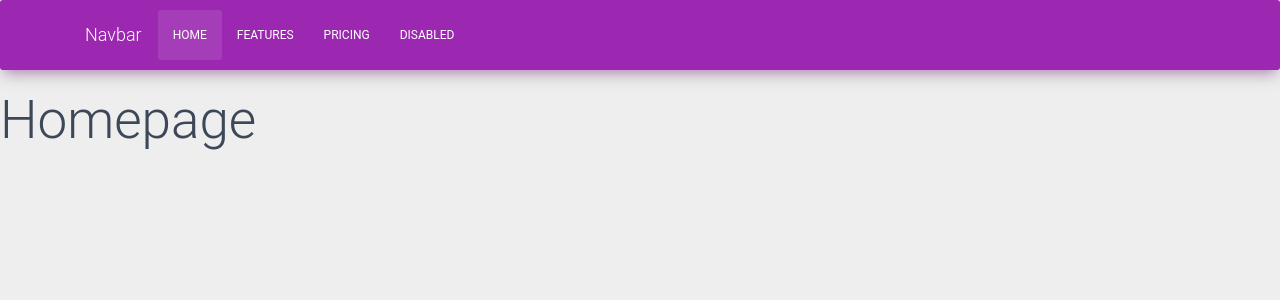
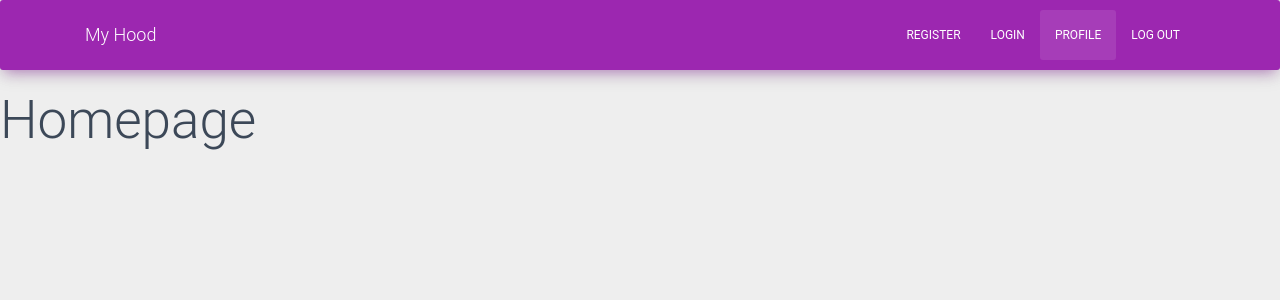
Before and after one commit to imekenye/My-Hood, a Django app: page / in a window 1280 px wide. Shown: the top 300 px of the page. Run offline with Django 3.2, Linux system fonts and the light colour scheme; some libraries are stand-ins or nearby versions.

Commit message:
add navbar html file

```diff
--- a/templates/partials/_navbar.html
+++ b/templates/partials/_navbar.html
@@ -1,25 +1,27 @@
 <nav class="navbar navbar-expand-lg bg-primary">
     <div class="container">
-    <a class="navbar-brand" href="#">Navbar</a>
-    <button class="navbar-toggler" type="button" data-toggle="collapse" data-target="#navbarNav" aria-controls="navbarNav" aria-expanded="false" aria-label="Toggle navigation">
+        <a class="navbar-brand" href="#">My Hood</a>
+        <button class="navbar-toggler" type="button" data-toggle="collapse" data-target="#navbarNav"
+                aria-controls="navbarNav" aria-expanded="false" aria-label="Toggle navigation">
             <span class="sr-only">Toggle navigation</span>
             <span class="navbar-toggler-icon"></span>
             <span class="navbar-toggler-icon"></span>
             <span class="navbar-toggler-icon"></span>
         </button>
         <div class="collapse navbar-collapse" id="navbarNav">
-      <ul class="navbar-nav">
-        <li class="nav-item active">
-          <a class="nav-link" href="#">Home <span class="sr-only">(current)</span></a>
+            <ul class="navbar-nav ml-auto">
+
+                <li class="nav-item">
+                    <a class="nav-link" href="#">Register</a>
                 </li>
                 <li class="nav-item">
-          <a class="nav-link" href="#">Features</a>
+                    <a class="nav-link" href="#">Login</a>
+                </li>
+                <li class="nav-item active">
+                    <a class="nav-link" href="#">Profile <span class="sr-only">(current)</span></a>
                 </li>
                 <li class="nav-item">
-          <a class="nav-link" href="#">Pricing</a>
-        </li>
-        <li class="nav-item">
-          <a class="nav-link disabled" href="#">Disabled</a>
+                    <a class="nav-link disabled" href="#">Log Out</a>
                 </li>
             </ul>
         </div>
```
Lines whose indentation alone changed are shown as unchanged.
